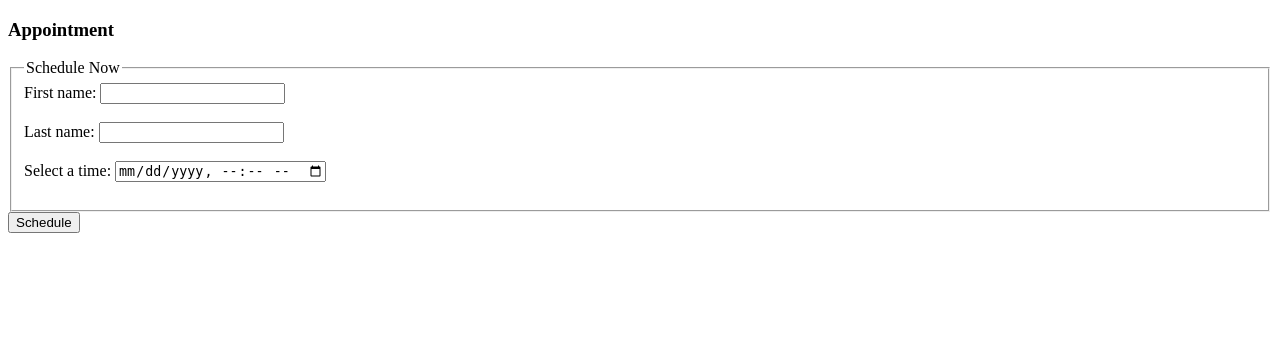
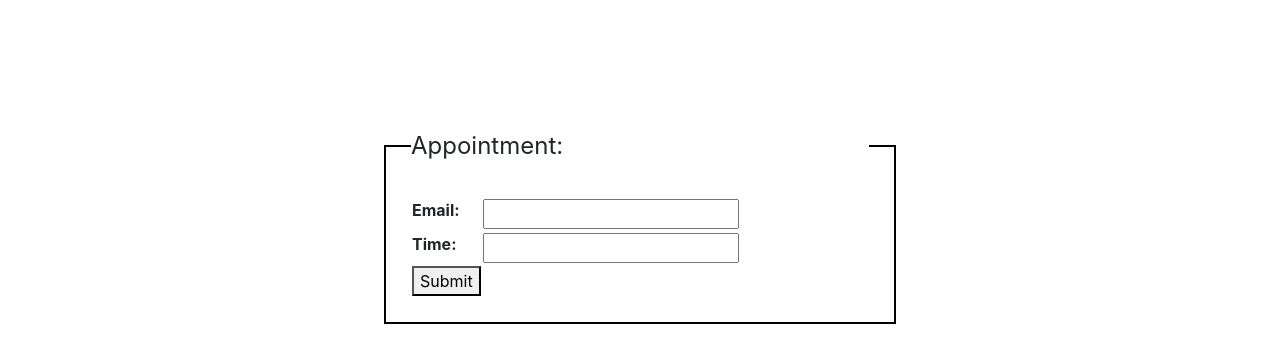
Before and after one commit to rhelmot/PersimmonBanking, a Django app: page /website/api/appointment in a window 1280 px wide. Shown: the top 363 px of the page. Run offline with Django 3.2, Linux system fonts and the light colour scheme; parts of the project's set-up code (start-up, migrations or seed data) failed here and were passed over; some libraries are stand-ins or nearby versions.

Commit message:
Working,Probably

```diff
--- a/persimmon/persimmon/settings.py
+++ b/persimmon/persimmon/settings.py
@@ -44,6 +44,8 @@ INSTALLED_APPS = [
     'django.contrib.messages',
     'django.contrib.staticfiles',
     'website.apps.WebsiteConfig',
+    'bootstrap4',
+    'bootstrap_datepicker_plus',
 ]
 
 MIDDLEWARE = [
@@ -125,3 +127,7 @@ USE_TZ = True
 # https://docs.djangoproject.com/en/3.1/howto/static-files/
 
 STATIC_URL = '/static/'
+
+BOOTSTRAP4 = {
+    'include_jquery': True,
+}
--- a/persimmon/website/templates/main.html
+++ b/persimmon/website/templates/main.html
@@ -4,6 +4,7 @@
     {% load static %}
     <meta charset="UTF-8">
     <title>{{ title }}</title>
+    <meta name="viewport" content="width=device-width, initial-scale=1, shrink-to-fit=no">
     <script src="{% static "script.js" %}"></script>
 </head>
 <body>
--- a/persimmon/website/templates/pages/schedule_appointment.html
+++ b/persimmon/website/templates/pages/schedule_appointment.html
@@ -1,19 +1,18 @@
 {% extends "main.html" %}
 {% block body %}
-    <h3>Appointment</h3>
-    <form id="appointment" method="POST">
-            {% csrf_token %}
-            <fieldset class="form-group">
-                <legend class="border-bottom mb-4">Schedule Now</legend>
-                <label for="fname">First name:</label>
-                <input type="text" id="fname" name="fname" required><br><br>
-                <label for="lname">Last name:</label>
-                <input type="text" id="lname" name="lname" required><br><br>
-                <label for="time">Select a time:</label>
-                <input type="datetime-local" id="time" name="time" min="11:00" max="16:00" step="900" required><br><br>
+    <div style="position:center">
+        <div style="position:center; padding-left: 30%;padding-top :10% ; padding-right: 30%">
+            <fieldset style="border: 2px solid black; padding: 25px">
+                <legend>Appointment:</legend>
+                <script src="https://code.jquery.com/jquery-3.2.1.slim.min.js" integrity="sha384-KJ3o2DKtIkvYIK3UENzmM7KCkRr/rE9/Qpg6aAZGJwFDMVNA/GpGFF93hXpG5KkN" crossorigin="anonymous"></script>
+                <script src="https://cdnjs.cloudflare.com/ajax/libs/popper.js/1.12.9/umd/popper.min.js" integrity="sha384-ApNbgh9B+Y1QKtv3Rn7W3mgPxhU9K/ScQsAP7hUibX39j7fakFPskvXusvfa0b4Q" crossorigin="anonymous"></script>
+                <script src="https://maxcdn.bootstrapcdn.com/bootstrap/4.0.0/js/bootstrap.min.js" integrity="sha384-JZR6Spejh4U02d8jOt6vLEHfe/JQGiRRSQQxSfFWpi1MquVdAyjUar5+76PVCmYl" crossorigin="anonymous"></script>
+                {% load bootstrap4 %}
+                {% bootstrap_css %}
+                {% bootstrap_javascript jquery='full' %}
+                {{ form.media }}
+                {% include "magic_form.html" with form=form api=api success=success %}
             </fieldset>
-            <div class="form-group">
-                <button class="btn btn-outline-info" type="submit" id="btnSubmit">Schedule</button>
-            </div>
-        </form>
+        </div>
+    </div>
 {% endblock %}
--- a/persimmon/website/urls.py
+++ b/persimmon/website/urls.py
@@ -26,7 +26,9 @@ urlpatterns = [
     path('api/session/logout', views.persimmon_logout),
     path('api/session/status', views.login_status),
 
-    path('api/appointment', views.schedule_appointment, name='appointment'),
+    path('api/appointment', views.schedule_appointment_page, name='appointment'),
+    path('api/appointment_success', views.schedule_success),
+    path('api/schedule', views.schedule),
 
     path('reset-password', views.reset_password_page),
     path('reset-password/sent', views.reset_password_sent)
--- a/persimmon/website/views.py
+++ b/persimmon/website/views.py
@@ -1,6 +1,7 @@
 from decimal import Decimal
 from datetime import datetime
 
+from bootstrap_datepicker_plus import DateTimePickerInput
 from django.db import transaction
 
 from django.http import HttpResponse, Http404
@@ -205,7 +206,7 @@ def bank_statement(request, account_id: int, month: int, year: int):
     transactions = BankStatements.objects\
         .filter(date__month=month, date__year=year, accountId=account_id, approval_status=ApprovalStatus.APPROVED)\
         .order_by("date")
-    return [ {
+    return [{
         'timestamp': trans.date,
         'transaction': trans.transaction,
         'balance': trans.balance,
@@ -300,6 +301,7 @@ def transfer_funds(request, accountnumb1: int, amount: Decimal, accountnumb2: in
             'error': 'account to debt does not exist or is not owned by user'
         }
 
+
 @api_function
 def reset_password(request, email: str):
     current_user(request, expect_not_logged_in=True)
@@ -314,14 +316,15 @@ def reset_password(request, email: str):
 class ResetPasswordForm(forms.Form):
     email = forms.CharField(max_length=200)
 
+
 def reset_password_page(request):
     current_user(request, expect_not_logged_in=True)
-
     return TemplateResponse(request, 'pages/reset_password.html', {
         'form': ResetPasswordForm(),
         'api': urls.reverse(reset_password),
         'success': urls.reverse(reset_password_sent)
     })
+
 
 def reset_password_sent(request):
     current_user(request, expect_not_logged_in=True)
@@ -329,6 +332,43 @@ def reset_password_sent(request):
     return TemplateResponse(request, 'pages/reset_password_sent.html', {})
 
 
-def schedule_appointment(request):
-    context = {}
-    return render(request, 'pages/schedule_appointment.html', context)
+@api_function
+def schedule(request, appointment_email: str, appointment_time: str):
+    current_user(request, expect_not_logged_in=False)
+    check = Appointment.objects.filter(time=appointment_time)
+    if len(check) > 0:
+        return {'error': " Time slot taken"}
+    try:
+        User.objects.get(django_user__email=appointment_email)
+    except User.DoesNotExist as exc:
+        raise Http404("No such email in our databases...") from exc
+
+    return {}
+
+
+class ScheduleAppointment(forms.Form):
+    email = forms.CharField(error_messages={'required': 'Enter your email'},
+                            max_length=200,
+                            required=True)
+    time = forms.DateTimeField(widget=DateTimePickerInput(options={
+        "stepping": "15",
+        "useCurrent": True,
+        "sideBySide": True,
+        "daysOfWeekDisabled": [0, 6],
+        "disabledHours": [0, 1, 2, 3, 4, 5, 6, 7, 8, 18, 19, 20, 21, 22, 23, 24],
+        "enabledHours": [9, 10, 11, 12, 13, 14, 15, 16]
+    }))
+
+
+def schedule_appointment_page(request):
+    return TemplateResponse(request, 'pages/schedule_appointment.html', {
+        'form': ScheduleAppointment(),
+        'api': urls.reverse(schedule),
+        'success': urls.reverse(schedule_success)
+    })
+
+
+def schedule_success(request):
+    current_user(request, expect_not_logged_in=False)
+
+    return TemplateResponse(request, 'pages/appointmentbooked.html', {})
```
